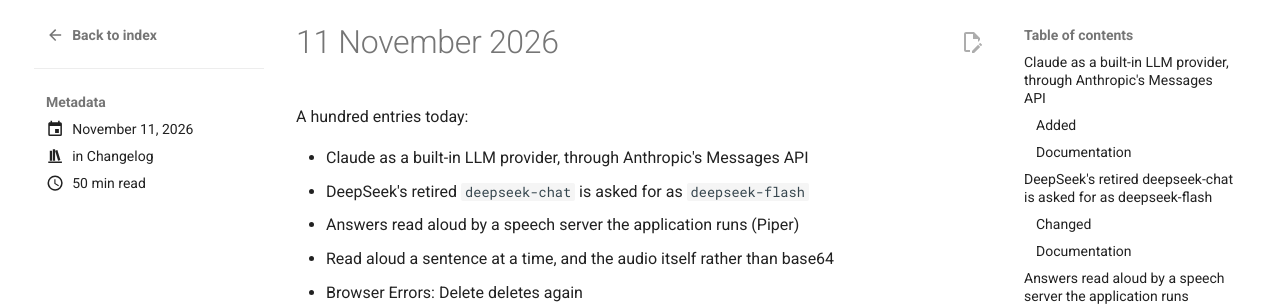
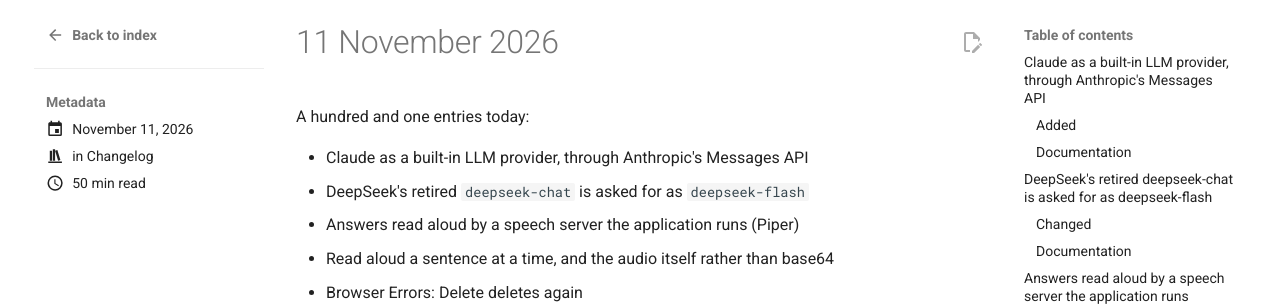
Before and after one commit to mrpc/PramnosFramework, an MkDocs documentation site: the page built from docs/version-history/posts/2026-11-11.md, in a window 1280 px wide and 900 px high. Shown: the part 124-430 px from the top of the window. Built offline with MkDocs 1.6.1 and Material for MkDocs 9.7.7, drawn with Linux system fonts in a browser that asks for light colours; comment, search, counter and statistics services are not loaded; some of the changed text lies outside the part shown.

```diff
--- a/docs/version-history/posts/2026-11-11.md
+++ b/docs/version-history/posts/2026-11-11.md
@@ -5,7 +5,7 @@ categories: [Changelog]
 
 # 11 November 2026
 
-A hundred entries today:
+A hundred and one entries today:
 
 - Claude as a built-in LLM provider, through Anthropic's Messages API
 - DeepSeek's retired `deepseek-chat` is asked for as `deepseek-flash`
```
Also changed, not shown: other parts of docs/version-history/posts/2026-11-11.md (+3 -0 lines).
